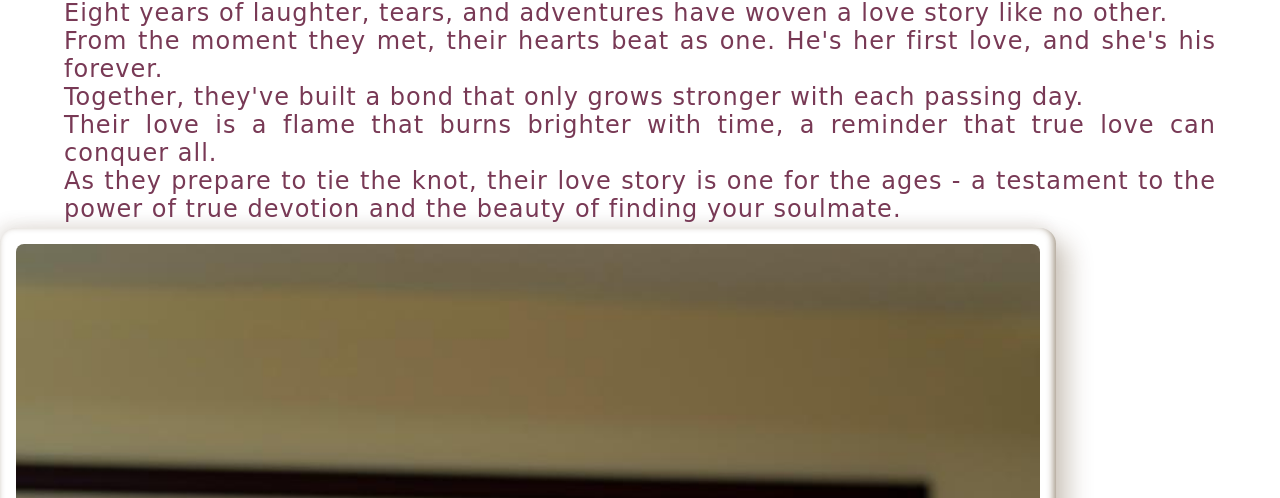
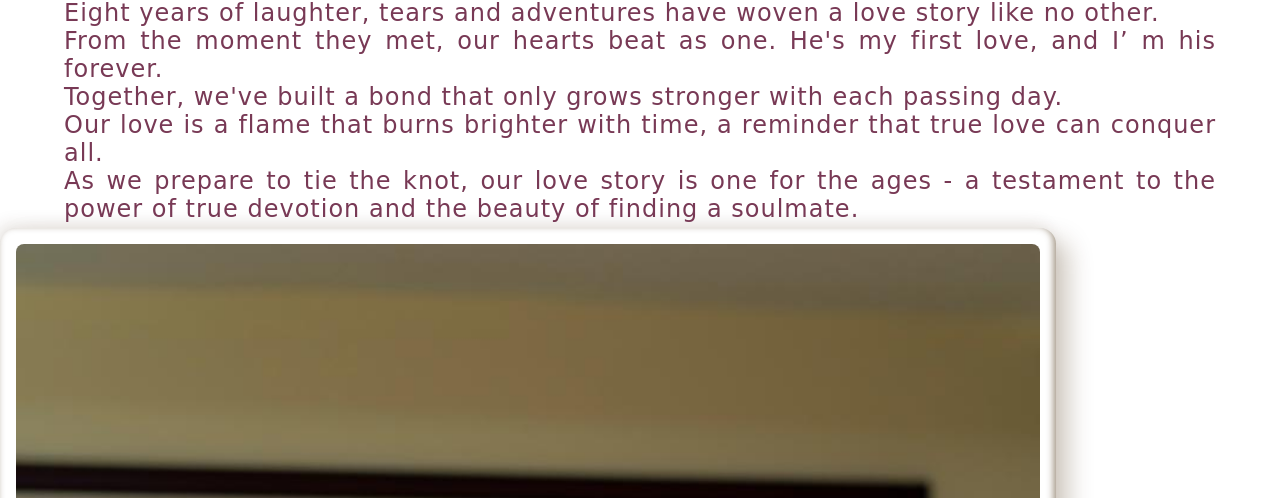
Before and after one commit to mvuki/KazeWedInvitation, a plain HTML site: page index.html in a window 1280 px wide. Shown: the part 602-1100 px from the top of the page. Drawn offline with Linux system fonts and the light colour scheme; a web font is replaced by a local one.

Commit message:
corrected the love story message

```diff
--- a/index.html
+++ b/index.html
@@ -47,11 +47,11 @@
          <div class="love-story" >
             <h2 >Our Love Story</h2>
               <div class="text-container c">
-          <p> Eight years of laughter, tears, and adventures have woven a love story like no other.</p>
-          <p>From the moment they met, their hearts beat as one. He's her first love, and she's his forever.</p>
-          <p>Together, they've built a bond that only grows stronger with each passing day.</p>
-          <p>Their love is a flame that burns brighter with time, a reminder that true love can conquer all. </p>
-          <p> As they prepare to tie the knot, their love story is one for the ages - a testament to the power of true devotion and the beauty of finding your soulmate.</p>
+          <p> Eight years of laughter, tears and adventures have woven a love story like no other.</p>
+          <p>From the moment they met, our hearts beat as one. He's my first love, and  I’ m  his forever.</p>
+          <p>Together, we've built a bond that only grows stronger with each passing day.</p>
+          <p>Our love is a flame that burns brighter with time, a reminder that true love can conquer all. </p>
+          <p> As we prepare to tie the knot, our love story is one for the ages - a testament to the power of true devotion and the beauty of finding a soulmate.</p>
            </div>
         <div class="img-container ">
             <img src="images/jules_couple.jpg"
```
